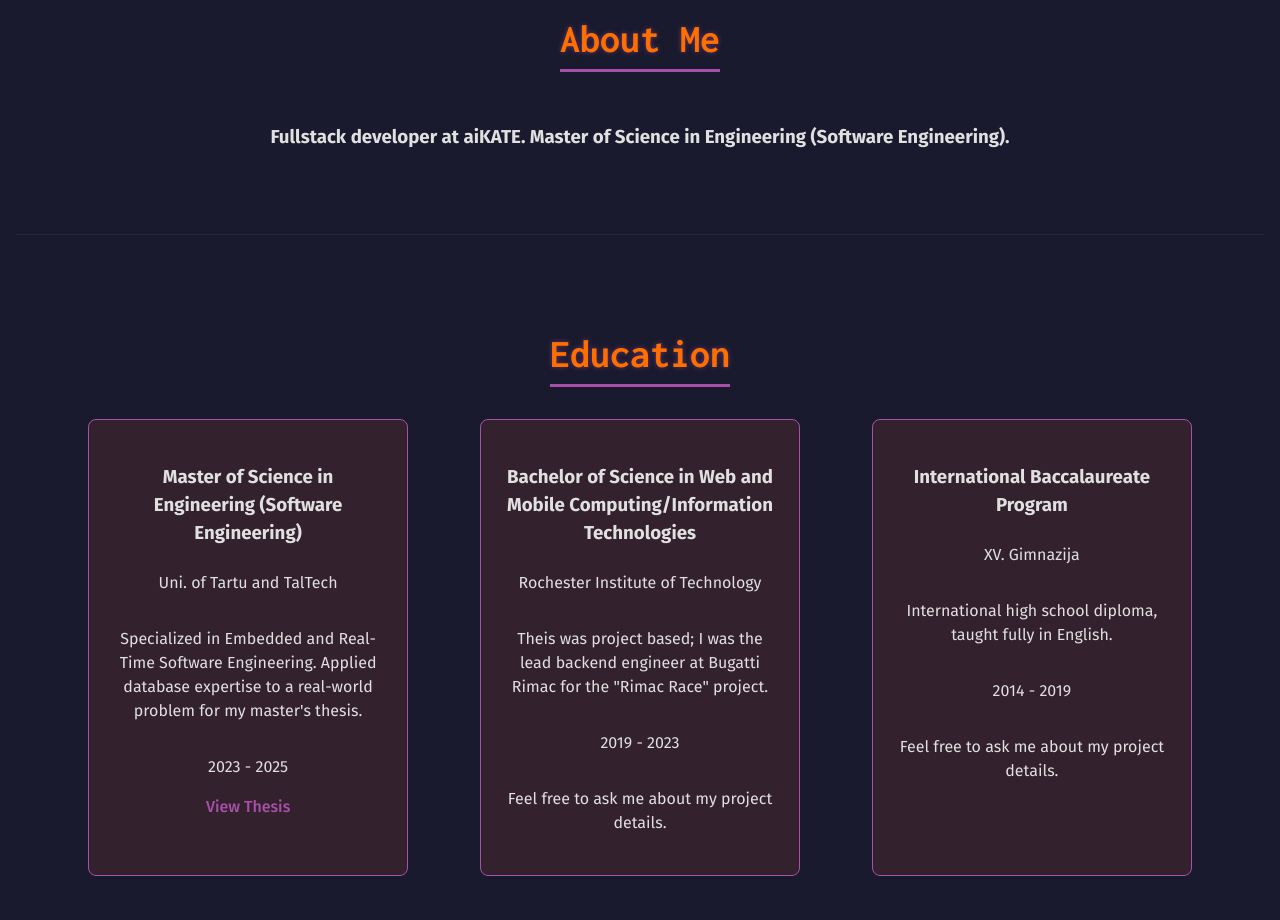
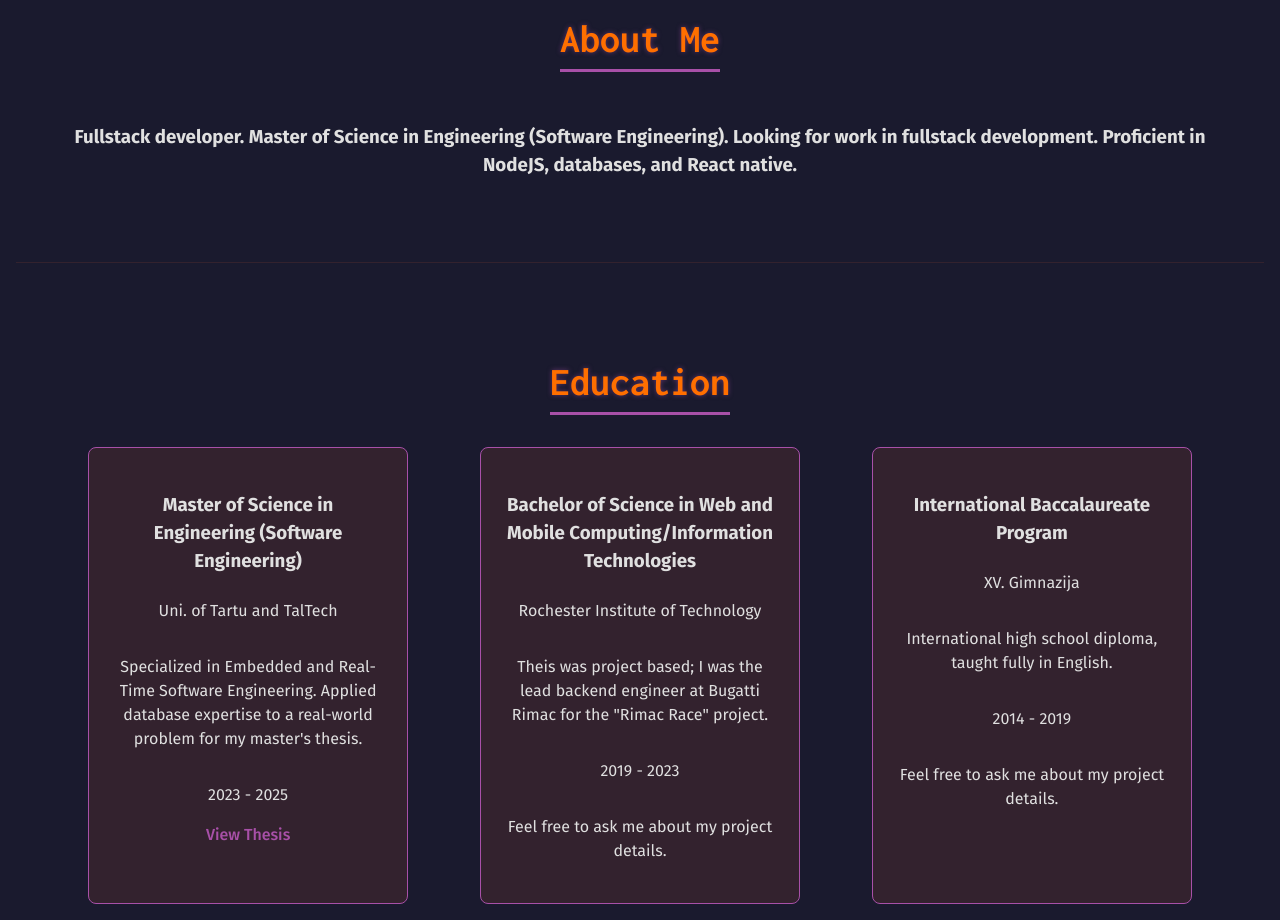
Before and after one commit to mislavrukonic/mislavrukonic.github.io, a React (Vite) app: page / in a window 1280 px wide. Shown: the part 800-1720 px from the top of the page. Built offline with nearby package versions, Linux system fonts and the light colour scheme; no server answers.

Commit message:
update header

```diff
--- a/src/components/About.jsx
+++ b/src/components/About.jsx
@@ -5,8 +5,9 @@ function About() {
         <section id="about" className="about-section">
             <h2>About Me</h2>
             <h3>
-                Fullstack developer at aiKATE. Master of Science in Engineering (Software
-                Engineering).
+                Fullstack developer. Master of Science in Engineering (Software
+                Engineering). Looking for work in fullstack development.
+                Proficient in NodeJS, databases, and React native.
             </h3>
         </section>
     );
```
